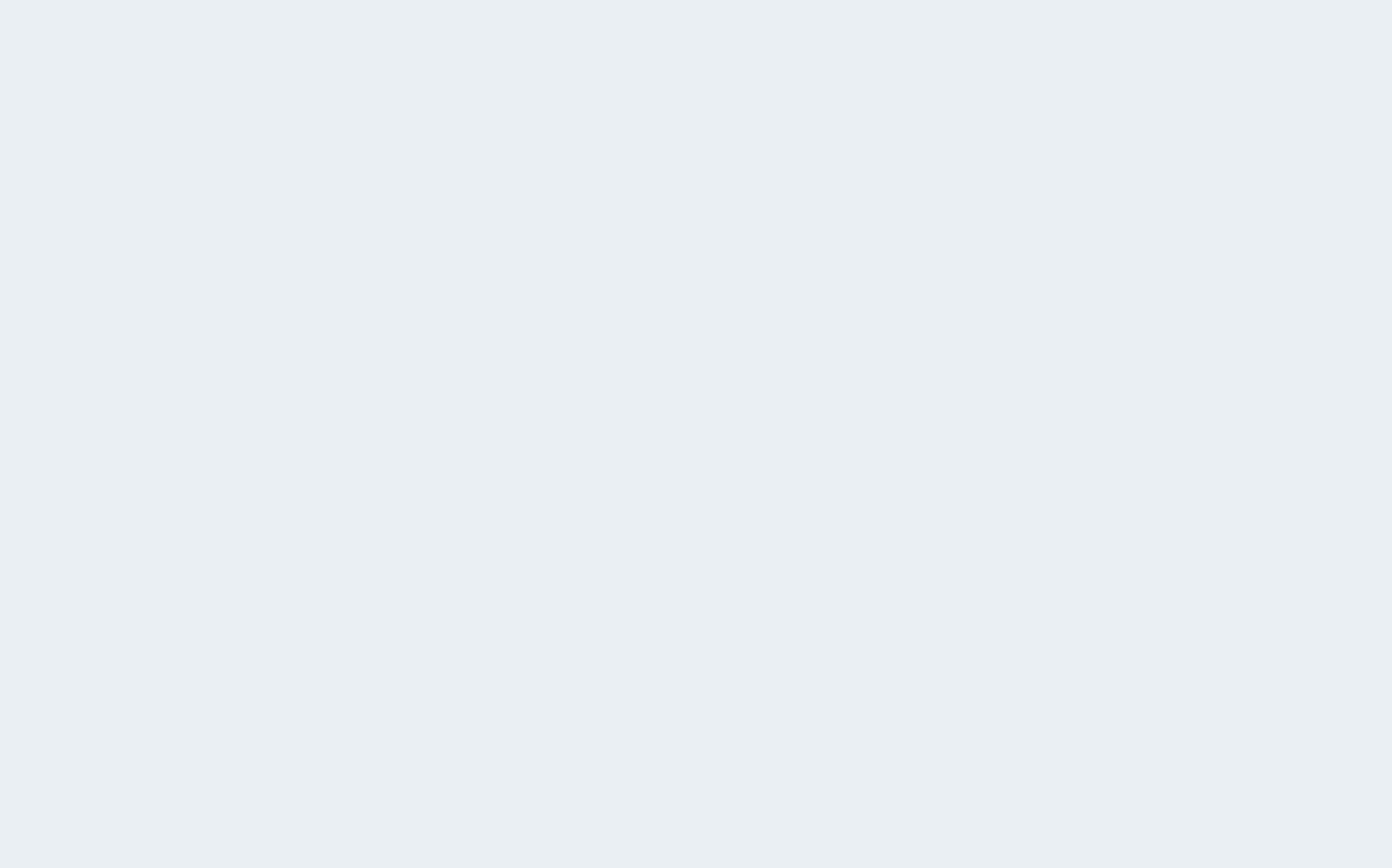
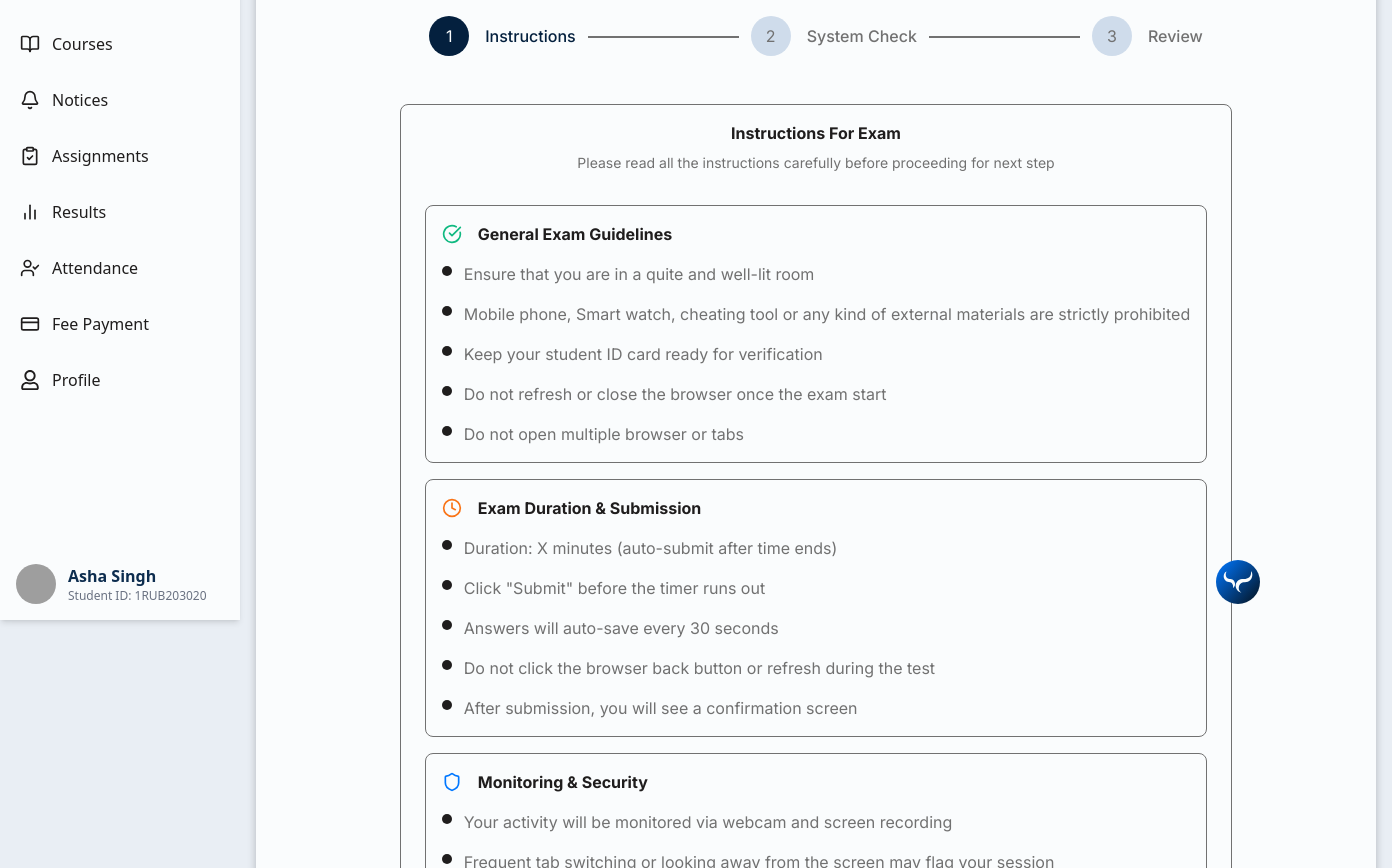
Before and after one commit to Aristiec/SMSfrontend, a React (Vite) app in the folder frontend/: page /student/preexam in a window 1280 px wide. Before the commit this address had no page. Shown: the part 180-1048 px from the top of the page, 1392 px wide, since content can reach past the window. Before the commit the page ends 800 px from the top, so only its background shows below. Built offline with nearby package versions, Linux system fonts and the light colour scheme; grey boxes are pictures that could not be loaded; a web font is replaced by a local one.

Commit message:
added preExamSet page

```diff
--- /dev/null
+++ b/frontend/src/components/student/Exam/Online/PreExamSet.jsx
@@ -0,0 +1,160 @@
+import React from 'react';
+import { CheckCircle, Clock, Shield, ChevronLeft  } from 'lucide-react';
+
+const instructionCards = [
+  {
+    id: 1,
+    title: "General Exam Guidelines",
+    color: "#10B981",
+    icon: <CheckCircle size={20} color="#10B981" />,
+    points: [
+      "Ensure that you are in a quite and well-lit room",
+      "Mobile phone, Smart watch, cheating tool or any kind of external materials are strictly prohibited",
+      "Keep your student ID card ready for verification",
+      "Do not refresh or close the browser once the exam start",
+      "Do not open multiple browser or tabs",
+    ],
+  },
+  {
+    id: 2,
+    title: "Exam Duration & Submission",
+    color: "#F97316",
+    icon: <Clock size={20} color="#F97316" />,
+    points: [
+      "Duration: X minutes (auto-submit after time ends)",
+      'Click "Submit" before the timer runs out',
+      "Answers will auto-save every 30 seconds",
+      "Do not click the browser back button or refresh during the test",
+      "After submission, you will see a confirmation screen",
+    ],
+  },
+  {
+    id: 3,
+    title: "Monitoring & Security",
+    color: "#0077FF",
+    icon: <Shield size={20} color="#0077FF" />,
+    points: [
+      "Your activity will be monitored via webcam and screen recording",
+      "Frequent tab switching or looking away from the screen may flag your session",
+      "Any suspicious behavior may result in exam termination",
+    ],
+  },
+];
+
+const PreExamSet = () => {
+  return (
+    <div className="min-h-screen rounded-[12px] p-6 bg-[#FAFCFD] shadow-[0px_4px_8px_0px_rgba(0,0,0,0.24)] gap-8 flex flex-col items-center justify-start mx-auto">
+
+      <div className="gap-12 flex flex-col items-center">
+
+        {/* header */}
+        <div className="text-center font-bold text-[24px] leading-[36px] text-[#1F1D1D]">
+          Pre-Exam Setup
+        </div>
+
+        {/* Progress Bar */}
+        <div className="flex gap-3 font-[Inter]">
+
+          <div className="flex gap-4 items-center">
+            <div className="w-[40px] h-[40px] rounded-full bg-[#04203E] flex items-center justify-center text-[#FAFCFD] gap-[10px]">
+              1
+            </div>
+            <div className="text-[#04203E] font-medium text-[16px] leading-[24px]">
+              Instructions
+            </div>
+          </div>
+
+          {/* rectangle line */}
+          <div className="w-[151px] h-[1px] bg-[#717171] border border-[#717171] mt-5"></div>
+
+
+          <div className="flex gap-4 items-center">
+            <div className="w-[40px] h-[40px] rounded-full bg-[#CFDCEB] flex items-center justify-center text-[#717171] gap-[10px]">
+              2
+            </div>
+            <div className="text-[#717171] font-medium text-[16px] leading-[24px]">
+              System Check
+            </div>
+          </div>
+
+
+          <div className="w-[151px] h-[1px] bg-[#717171] border border-[#717171] mt-5"></div>
+
+
+          <div className="flex gap-4 items-center">
+            <div className="w-[40px] h-[40px] rounded-full bg-[#CFDCEB] flex items-center justify-center text-[#717171]">
+              3
+            </div>
+            <div className="text-[#717171] font-medium text-[16px] leading-[24px]">
+              Review
+            </div>
+          </div>
+        </div>
+
+        {/* next sectionh*/}
+        <div className="rounded-[8px] border border-[#717171] p-4 px-6 flex flex-col gap-8">
+
+
+          <div className="flex flex-col items-center gap-2">
+            <div className="font-bold text-[16px] leading-[24px] text-[#1F1D1D] font-[Inter]">
+              Instructions For Exam
+            </div>
+            <div className="text-[#717171] text-[14px] leading-[20px] font-[Inter]">
+              Please read all the instructions carefully before proceeding for next step
+            </div>
+          </div>
+
+          {/* Cards  */}
+          <div className="flex flex-col gap-4 font-[Inter]">
+            {instructionCards.map((card) => (
+              <div
+                key={card.id}
+                className="rounded-[8px] border border-[#717171] p-4 flex flex-col gap-4"
+              >
+
+                <div className="flex items-center gap-4">
+                  {card.icon}
+                  <div className="font-bold text-[16px] text-[#1F1D1D]">
+                    {card.title}
+                  </div>
+                </div>
+
+
+                <div className="flex flex-col gap-4">
+                  {card.points.map((point, index) => (
+                    <div key={index} className="flex gap-3 items-start">
+                      <div className="w-[10px] h-[10px] bg-[#1F1D1D] rounded-full mt-1"></div>
+                      <div className="text-[#717171] text-[16px] leading-[24px]">
+                        {point}
+                      </div>
+                    </div>
+                  ))}
+                </div>
+              </div>
+            ))}
+          </div>
+
+        </div>
+      </div>
+
+      {/* button div  */}
+
+       <div className="w-[1072px]  flex justify-between pb-6 font-[Inter]">
+     <div className="flex items-center gap-3 bg-[#CFDCEB] rounded-[8px] px-4 py-3 cursor-pointer">
+  <ChevronLeft size={16} color="#1F1D1D" strokeWidth={2} />
+  <div className="text-[#1F1D1D] font-medium text-[16px] leading-[24px]">
+    Previous
+  </div>
+</div>
+      <div className="flex items-center bg-[#04203E] rounded-[8px] px-4 py-3 cursor-pointer">
+        <div className="text-[#FAFCFD] font-medium text-[16px] leading-[24px]">
+          I Understand, Continue to System Check
+        </div>
+      </div>
+
+    </div>
+    </div>
+  );
+};
+
+export default PreExamSet;
--- a/frontend/src/routes/StudentRoutes.jsx
+++ b/frontend/src/routes/StudentRoutes.jsx
@@ -18,6 +18,7 @@ import ChatWidget from "../components/student/AI/Document/DocumentAssistant.jsx"
 import RecheckRequestStatus from "../components/student/RecheckRequestStatus.jsx";
 import Transport from "../pages/student/Transport.jsx";
 import TransportMap from "../components/student/TransportMap.jsx";
+import PreExamSet from "../components/student/Exam/Online/PreExamSet.jsx";
 const StudentRoutes = () => (
   <Route path="/student" element={<StudentLayout />}>
     <Route path="" element={<StudentDashboard />} />
@@ -40,6 +41,7 @@ const StudentRoutes = () => (
     <Route path="support" element={<Support />} />
     <Route path="transport" element={<Transport />} />
     <Route path="transport/map" element={<TransportMap />} />
+     <Route path="preexam" element={<PreExamSet />} />
   </Route>
 );
 
```
